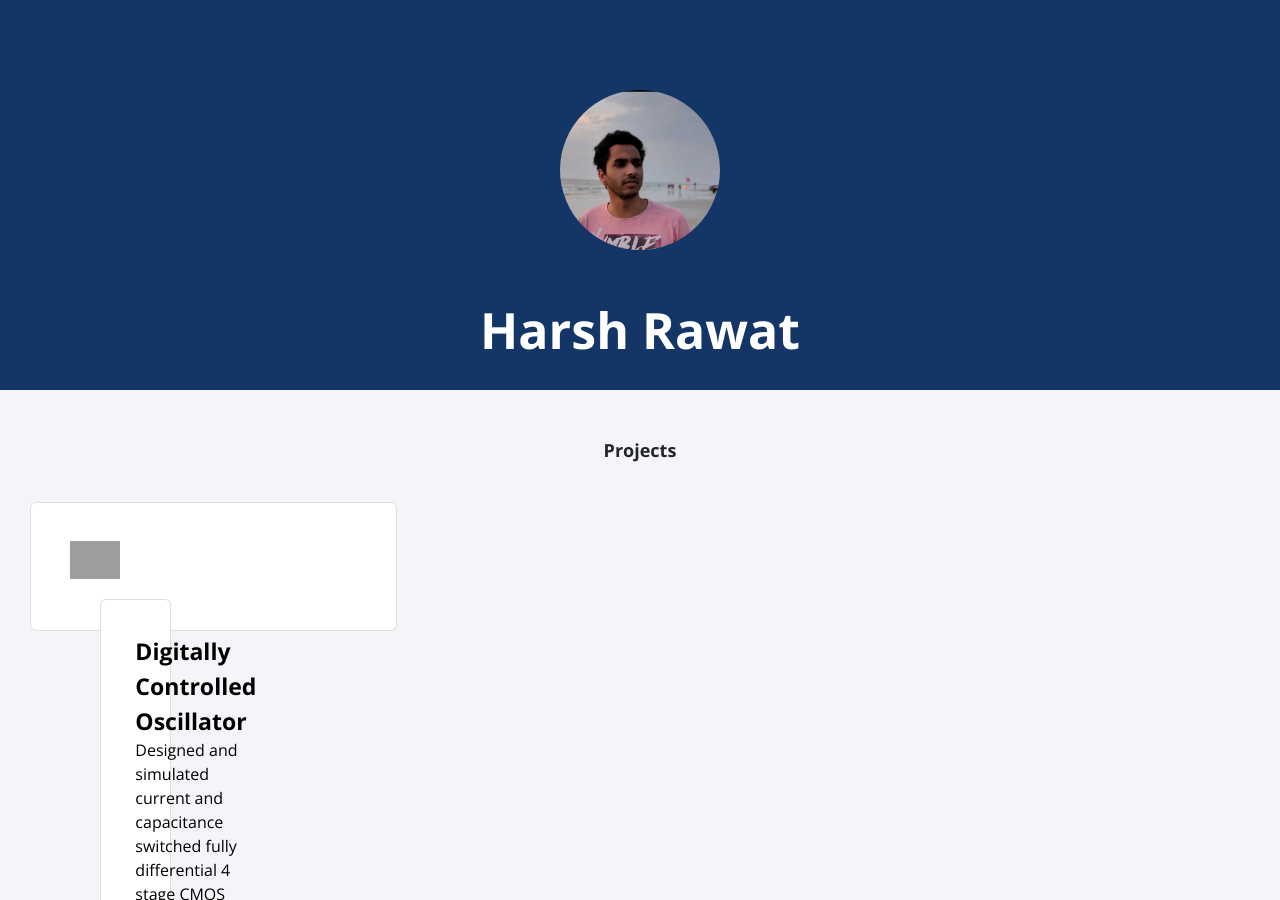
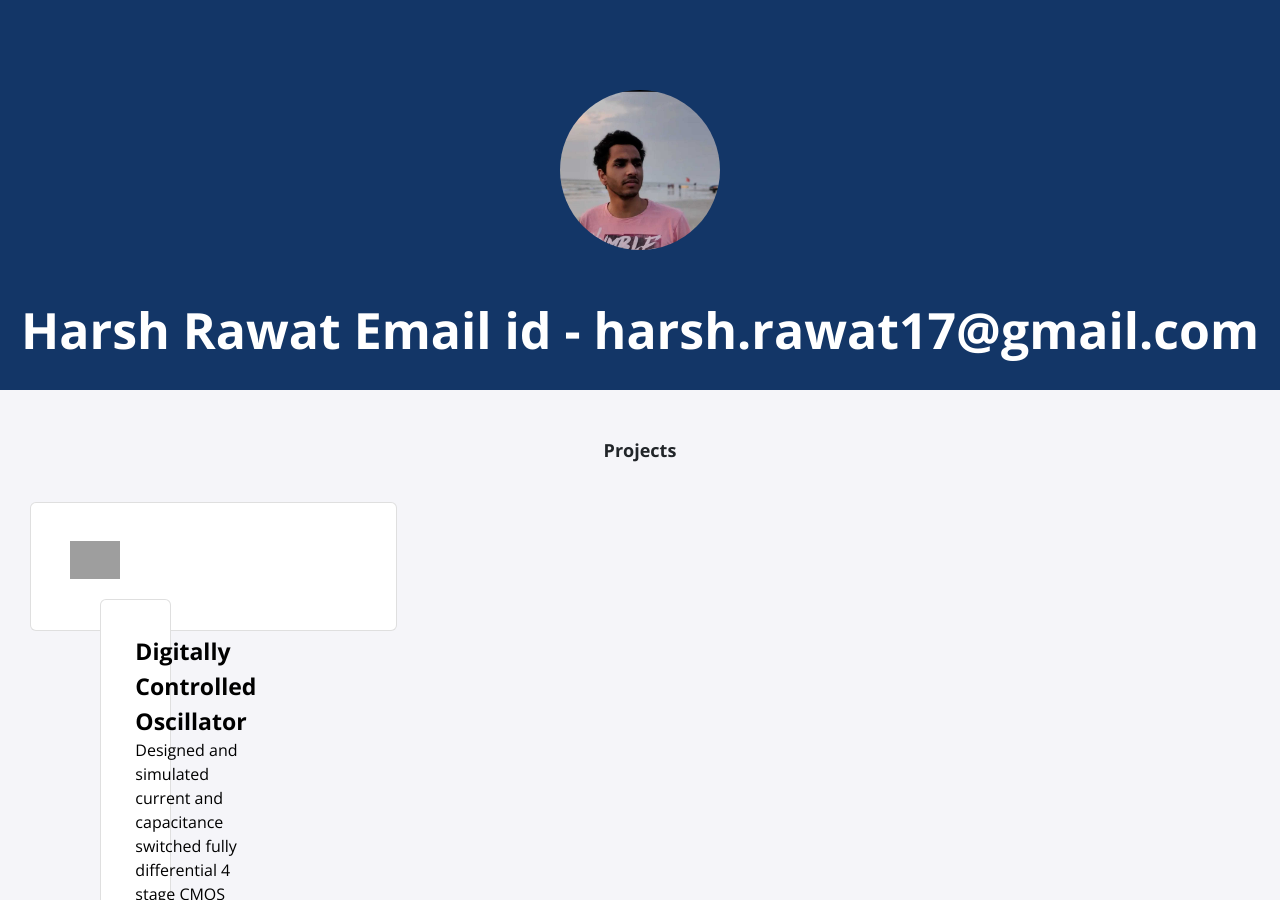
Before and after one commit to harshrawat17/template3, a Jekyll site: the page built from index.html, in a window 1280 px wide and 900 px high. Built offline with Jekyll 4.4.1, drawn with Linux system fonts in a browser that asks for light colours; nearby versions of some CDN libraries; grey boxes are pictures that could not be loaded.

Commit message:
Update _config.yml

```diff
--- a/_config.yml
+++ b/_config.yml
@@ -1,4 +1,5 @@
-title: "Harsh Rawat"
+title: "Harsh Rawat
+Email id - harsh.rawat17@gmail.com "
 email: harsh.rawat17@gmail.com
 description: >- # this means to ignore newlines until "baseurl:"
   Write an awesome description for your new site here. You can edit this
```
